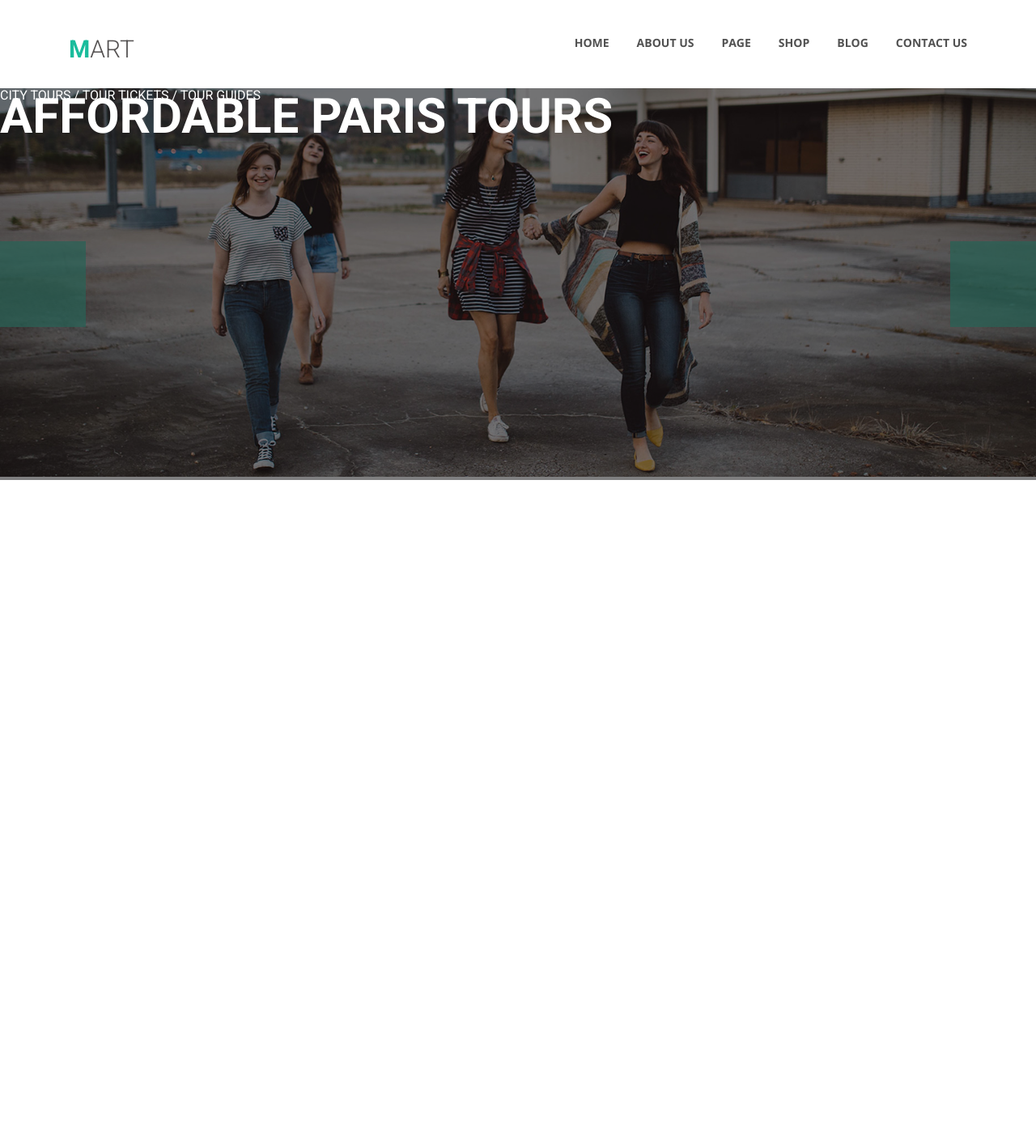
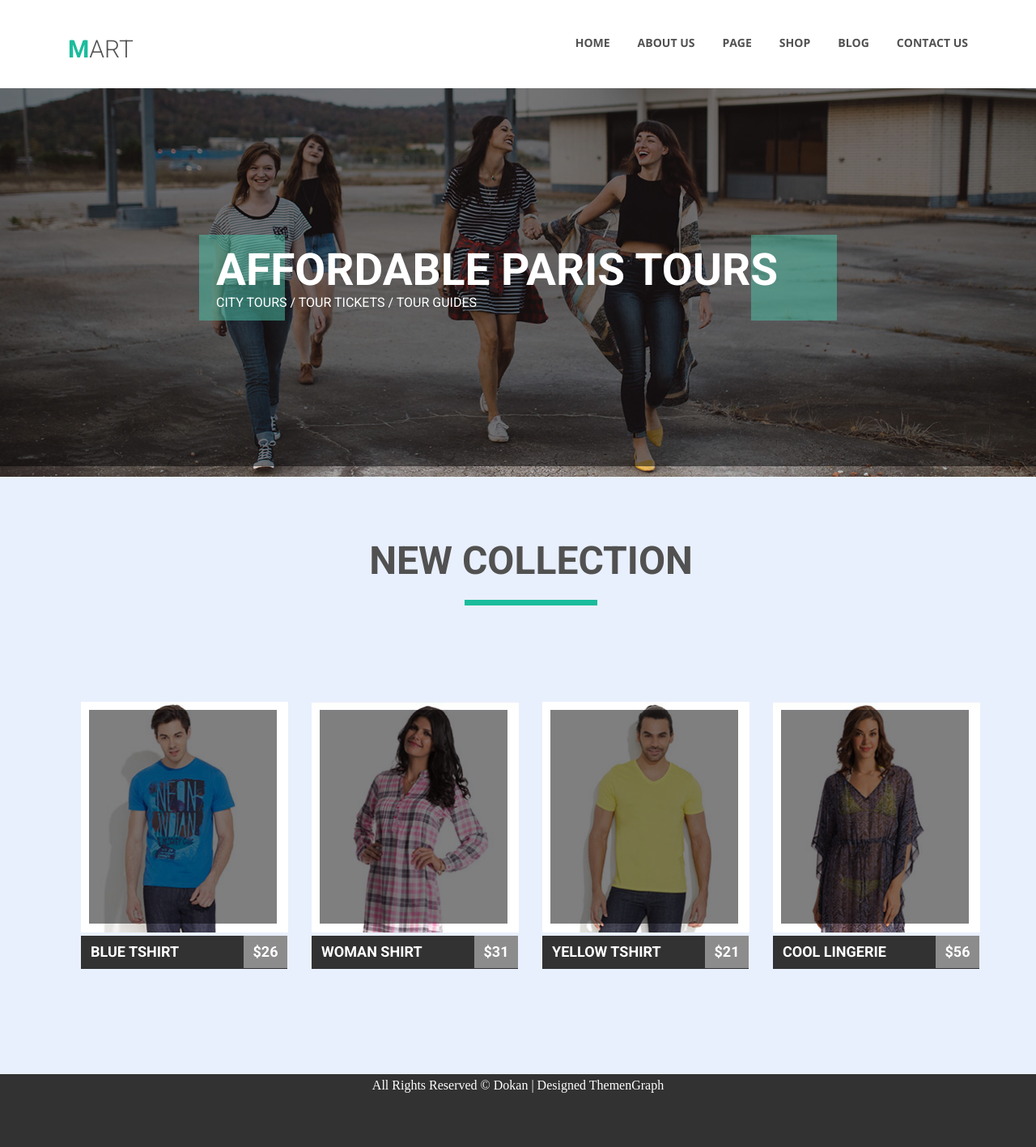
Before and after one commit to tania-voyat/goit-fe-course, a web app: file html+css/module-05/index.html in a window 1280 px wide. Shown: the whole page at 81% size. Before the commit the page ends 593 px from the top, so only its background shows below. Run offline with its HTML, style and script files only (its server is not run), Linux system fonts and the light colour scheme.

Commit message:
Added css to module 5

```diff
--- a/html+css/module-05/css/styles.css
+++ b/html+css/module-05/css/styles.css
@@ -11,7 +11,7 @@
 }
 
 .wrapper {
-    width: 1110px;
+    width: 1112px;
     margin: 0 auto;
 }
 
@@ -68,51 +68,174 @@
 }
 .slider {
     position: relative;
+    height: 467px;
 }
 
 .slider-overlay {
     position: absolute;
     background-color: rgba(0, 0, 2, 0.5);
     width: 100%;
-    height: 100%;
+    height: 467px;
+  }
+
+  .slider-info {
+    width: 746px;
+    position: absolute;
+    top: 50%;
+    left: 50%;
+    transform: translate(-50%, -50%);
+    text-align: left;
+    font-family: "Roboto";
+    color: white;
+    text-transform: uppercase;
   }
 
   .slider-heading {
-    font-size: 60px;
-    font-family: "Roboto";
-    color: white;
-    text-transform: uppercase;
-    position: absolute;
+    font-size: 55px;
   }
 
-  .slider-text {
-    font-family: "Roboto";
-    color: white;
-    text-transform: uppercase;
-    position: absolute;
-  }
 
 .slider-button {
     position: absolute;
     width: 106px;
     height: 106px;
-    background-color: rgba(78, 198, 171, 0.7);
+    background-color: rgba(78, 198, 171, 0.5);
     border: none;
-    cursor: pointer;
 }
 
-
 .slider-button:hover {
-
+    cursor: pointer;
+    background-color: rgb(78, 198, 171);
 }
 
 .prev {
     top: 50%;
-    left: 0;
+    left: 246px;
     transform: translatey(-50%);
 }
 .next {
     top: 50%;
-    right: 0;
+    right: 246px;
     transform: translatey(-50%);
 }
+
+.section-heading {
+    font-size: 48px;
+    font-family: "Roboto";
+    color: rgb(81, 81, 81);
+    text-transform: uppercase;
+    line-height: 0.667;
+    text-align: center;
+    padding: 1px;
+    margin-bottom: 118px;
+}
+
+.section-heading::after {
+    content: "";
+    display: block;
+    background-color: rgb(26, 188, 156);
+    width: 164px;
+    height: 7px;
+    margin: 32px auto 0;
+}
+
+.collection-list {
+    list-style: none;
+}
+
+.list-items {
+    width: 255px;
+    float: left;
+    margin-right: 30px;
+    margin-bottom: 30px;
+    position: relative;
+}
+
+.product-name-price {
+    background-color: rgb(50, 50, 50);
+}
+
+.list-items:hover .product-name-price {
+    background-color: #1ABC9C;
+}
+
+.list-items:hover .list-items {
+
+}
+
+.product-overlay {
+    width: 232px;
+    height: 264px;
+    background-color: rgba(0, 0, 2, 0.5);
+    position: absolute;
+    top: 10px; left: 10px;
+}
+
+.product-name {
+    float: left;
+    font-family: "Roboto";
+    font-size: 18px;
+    text-transform: uppercase;
+    padding-top: 10px;
+    padding-bottom: 10px;
+    padding-left: 12px;
+}
+
+.product-name a {
+    color: white;
+}
+
+.price {
+    float: right;
+    width: 54px;
+    height: 40px;
+    background-color: rgba(255, 255, 255, 0.44);
+    font-family: "Roboto";
+    font-size: 18px;
+    font-weight: bold;
+    text-align: center;
+    padding-top: 10px;
+    padding-bottom: 10px;
+}
+
+.price a {
+    color: white;
+}
+
+.price::before {
+    content: "\0024";
+    color: white;
+}
+
+.list-items a {
+    text-decoration: none;
+
+}
+
+.list-items:nth-child(4n) {
+    margin-right: 0;
+}
+
+.list-items:nth-child(n + 5) {
+    margin-bottom: 0;
+}
+
+.collection {
+    background-color: #e9f0fd;
+    padding: 100px;
+}
+
+.footer {
+    width: 100%;
+    height: 90px;
+    background-color: #323232;
+}
+
+.footer p {
+    font-size: 16px;
+    font-family: "OpenSans";
+    color: rgb(254, 254, 254);
+    line-height: 1.75;
+    text-align: center;
+
+}
--- a/html+css/module-05/index.html
+++ b/html+css/module-05/index.html
@@ -28,15 +28,59 @@
 <main>
     <nav>
         <div class="slider">
-            <button class="slider-button prev"></button>
-            <button class="slider-button next"></button>
             <div class="slider-overlay">
+                <button class="slider-button prev"></button>
+                <button class="slider-button next"></button>
+                <div class="slider-info">
                 <h2 class="slider-heading">AFFORDABLE PARIS TOURS</h2>
                 <p class="slider-text">CITY TOURS / TOUR TICKETS / TOUR GUIDES</p>
+                </div>
             </div>
             <img src="./img/slide4.jpg" alt="" width="100%">
         </div>
     </nav>
+    <section class="collection">
+        <div class="wrapper">
+            <h2 class="section-heading">New collection</h2>
+            <ul class="collection-list wrapper clearfix">
+                <li class="list-items">
+                    <div class="product-overlay"></div>
+                    <a href="#"><img src="img/img_1.jpg" alt="Blue Tshirt" width="256" height="285"></a>
+                <div class="product-name-price clearfix">
+                    <h3 class="product-name"><a href="#">Blue Tshirt</a></h3>
+                    <div class="price"><a href="#">26</a></div>
+                </div>
+                </li>
+                <li class="list-items">
+                    <div class="product-overlay"></div>
+                    <a href="#"><img src="img/img_2.jpg" alt="Woman Shirt" width="256" height="285"></a>
+                <div class="product-name-price clearfix">
+                    <h3 class="product-name"><a href="#">Woman Shirt</a></h3>
+                    <div class="price"><a href="#">31</a></div>
+                </div>
+                </li>
+                <li class="list-items">
+                    <div class="product-overlay"></div>
+                    <a href="#"><img src="img/img_3.jpg" alt="Yellow Tshirt" width="256" height="285"></a>
+                <div class="product-name-price clearfix">
+                    <h3 class="product-name"><a href="#">Yellow Tshirt</a></h3>
+                    <div class="price"><a href="#">21</a></div>
+                </div>
+                </li>
+                <li class="list-items">
+                    <div class="product-overlay"></div>
+                    <a href="#"><img src="img/img_4.jpg" alt="" width="256" height="285"></a>
+                <div class="product-name-price clearfix">
+                    <h3 class="product-name"><a href="#">Cool Lingerie</a></h3>
+                    <div class="price"><a href="#">56</a></div>
+                </div>
+                </li>
+            </ul>
+        </div>
+    </section>
 </main>
+<footer class="footer">
+    <p>All Rights Reserved © Dokan | Designed ThemenGraph</p>
+</footer>
 </body>
 </html>
```
Also changed, not shown: html+css/module-04/img/images/homework-05-Recovered_03.jpg (added), html+css/module-05/img/icons/icon_1.png (added), html+css/module-05/img/icons/icon_2.png (added), html+css/module-05/img/icons/icon_3.png (added), html+css/module-05/img/icons/icon_4.png (added), html+css/module-05/img/img_1.jpg (added), html+css/module-05/img/img_2.jpg (added), html+css/module-05/img/img_3.jpg (added), html+css/module-05/img/img_4.jpg (added).
